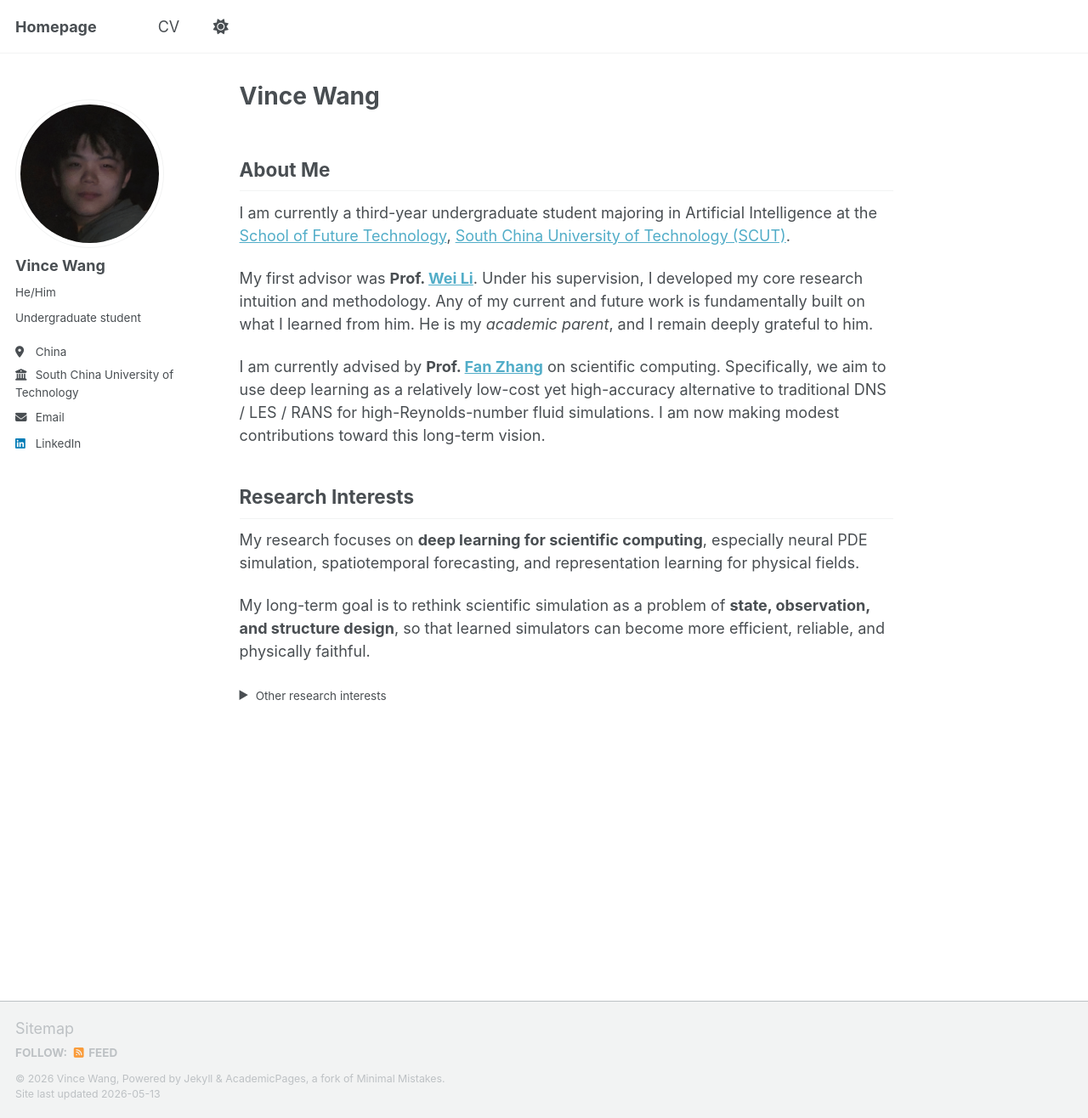
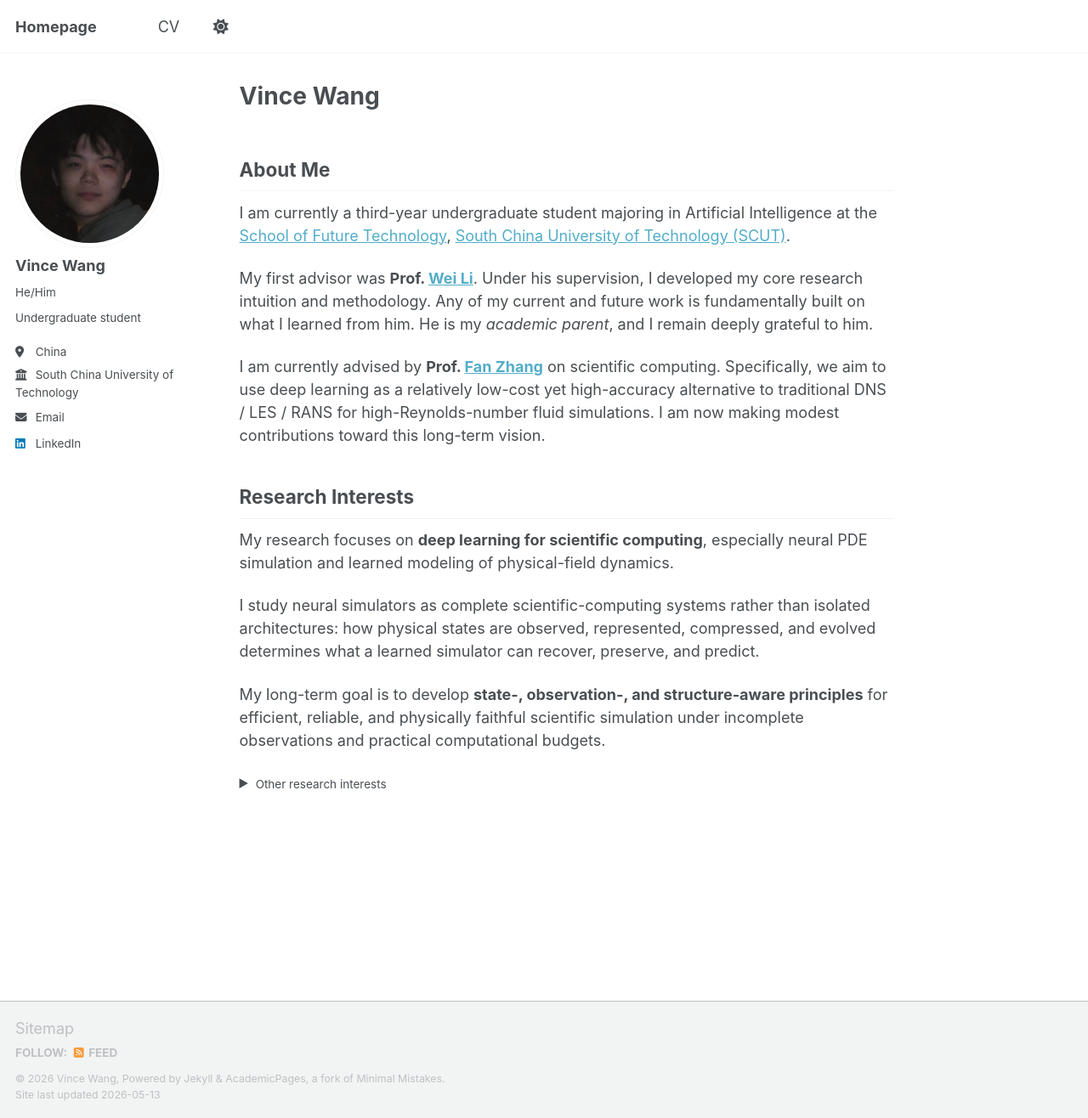
Before and after one commit to VinceWangVW/VinceWangVW.github.io, a Jekyll site: the page built from _pages/about.md, in a window 1280 px wide and 1316 px high. Shown: the whole window at 85% size. Built offline with Jekyll 4.4.1, drawn with Linux system fonts in a browser that asks for light colours; a script that is not in the unit is left out.

Commit message:
Update about.md

```diff
--- a/_pages/about.md
+++ b/_pages/about.md
@@ -19,9 +19,11 @@ I am currently advised by **Prof. [Fan Zhang](https://sites.mit.edu/fzhang/)** o
 
 ## Research Interests
 
-My research focuses on **deep learning for scientific computing**, especially neural PDE simulation, spatiotemporal forecasting, and representation learning for physical fields.
+My research focuses on **deep learning for scientific computing**, especially neural PDE simulation and learned modeling of physical-field dynamics.
 
-My long-term goal is to rethink scientific simulation as a problem of **state, observation, and structure design**, so that learned simulators can become more efficient, reliable, and physically faithful.
+I study neural simulators as complete scientific-computing systems rather than isolated architectures: how physical states are observed, represented, compressed, and evolved determines what a learned simulator can recover, preserve, and predict.
+
+My long-term goal is to develop **state-, observation-, and structure-aware principles** for efficient, reliable, and physically faithful scientific simulation under incomplete observations and practical computational budgets.
 
 <details>
 <summary><small>Other research interests</small></summary>
```
